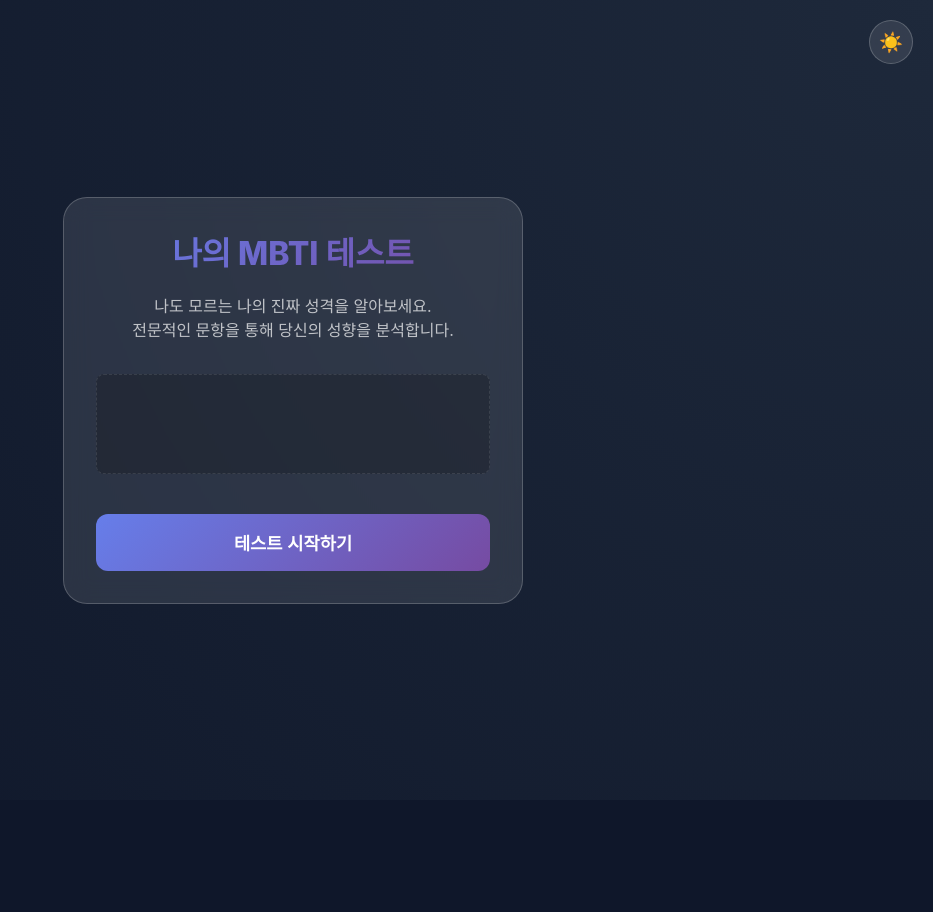
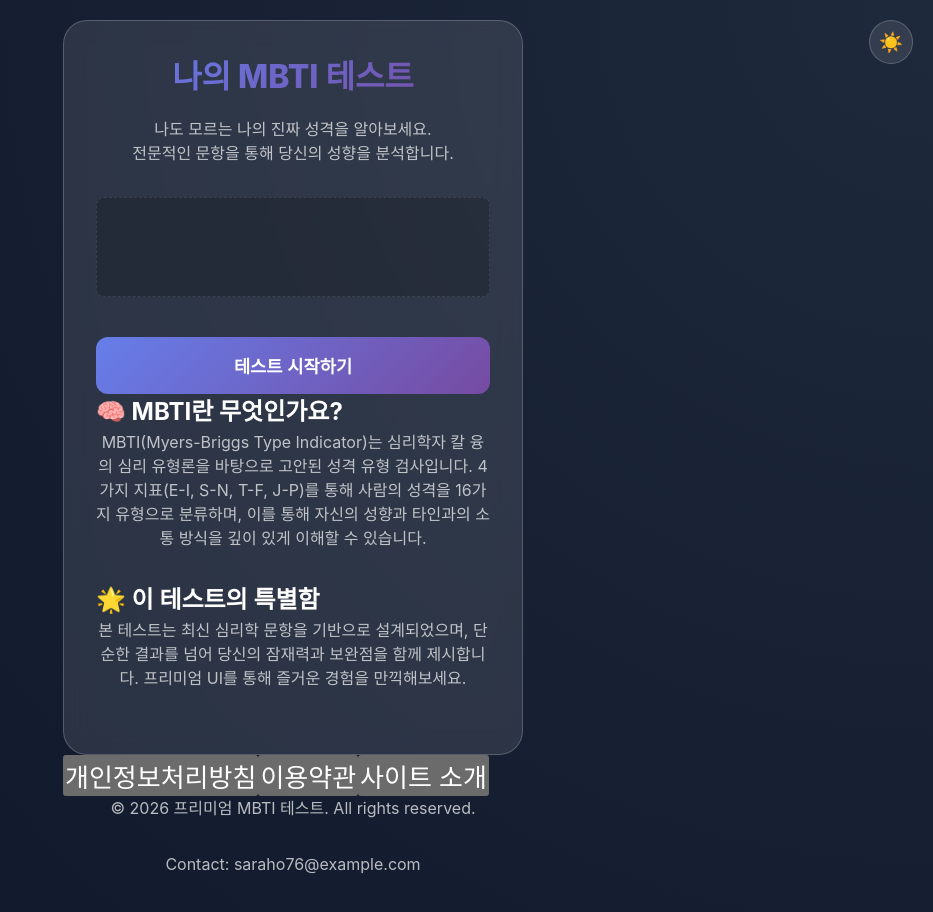
Before and after one commit to saraho76/mbti, a React (Vite) app: page / in a window 1280 px wide. Shown: the top 912 px of the page, without its empty margins (347-1280 px from the left). Before the commit the page ends 800 px from the top, so only its background shows below. Built offline with nearby package versions, Linux system fonts and the light colour scheme.

Commit message:
Optimize for AdSense: High-quality content, Policy pages, and Footer

```diff
--- a/src/App.tsx
+++ b/src/App.tsx
@@ -14,6 +14,7 @@ function App() {
   const [result, setResult] = useState('')
   const [theme, setTheme] = useState<'dark' | 'light'>('dark')
   const [showToast, setShowToast] = useState(false)
+  const [showPolicy, setShowPolicy] = useState<'privacy' | 'terms' | null>(null)
 
   useEffect(() => {
     document.documentElement.setAttribute('data-theme', theme)
@@ -149,6 +150,14 @@ function App() {
               data-full-width-responsive="true"></ins>
           </div>
           <button className="btn-primary" onClick={handleStart}>테스트 시작하기</button>
+
+          <div className="info-content">
+            <h2>🧠 MBTI란 무엇인가요?</h2>
+            <p>MBTI(Myers-Briggs Type Indicator)는 심리학자 칼 융의 심리 유형론을 바탕으로 고안된 성격 유형 검사입니다. 4가지 지표(E-I, S-N, T-F, J-P)를 통해 사람의 성격을 16가지 유형으로 분류하며, 이를 통해 자신의 성향과 타인과의 소통 방식을 깊이 있게 이해할 수 있습니다.</p>
+
+            <h2 style={{ marginTop: '20px' }}>🌟 이 테스트의 특별함</h2>
+            <p>본 테스트는 최신 심리학 문항을 기반으로 설계되었으며, 단순한 결과를 넘어 당신의 잠재력과 보완점을 함께 제시합니다. 프리미엄 UI를 통해 즐거운 경험을 만끽해보세요.</p>
+          </div>
         </div>
       )}
 
@@ -188,7 +197,14 @@ function App() {
             "{mbtiResults[result]?.title}"
           </h2>
 
-          <div className="ad-container">AD 영역 (중간 광고)</div>
+          <div style={{ margin: '20px 0' }}>
+            <ins className="adsbygoogle"
+              style={{ display: 'block' }}
+              data-ad-client="ca-pub-2242605802120236"
+              data-ad-slot="6789012345"
+              data-ad-format="auto"
+              data-full-width-responsive="true"></ins>
+          </div>
 
           <div className="result-content">
             <p className="description">{mbtiResults[result]?.description}</p>
@@ -231,9 +247,56 @@ function App() {
           </div>
 
           <button className="btn-primary" onClick={reset}>🔄 다시 테스트하기</button>
-          <div className="ad-container">AD 영역 (하단 광고)</div>
+          <div style={{ marginTop: '20px' }}>
+            <ins className="adsbygoogle"
+              style={{ display: 'block' }}
+              data-ad-client="ca-pub-2242605802120236"
+              data-ad-slot="7890123456"
+              data-ad-format="auto"
+              data-full-width-responsive="true"></ins>
+          </div>
         </div>
       )}
+      {showPolicy && (
+        <div className="glass-card policy-card" style={{ marginTop: '20px' }}>
+          <div style={{ display: 'flex', justifyContent: 'space-between', alignItems: 'center', marginBottom: '15px' }}>
+            <h2 style={{ fontSize: '1.2rem', margin: 0 }}>{showPolicy === 'privacy' ? '🛡️ 개인정보처리방침' : '📜 이용약관'}</h2>
+            <button onClick={() => setShowPolicy(null)} style={{ background: 'none', border: 'none', color: 'var(--text-primary)', fontSize: '1.5rem', cursor: 'pointer' }}>×</button>
+          </div>
+          <div className="policy-content">
+            {showPolicy === 'privacy' ? (
+              <>
+                <p>본 사이트는 사용자의 개인정보를 소중히 다룸니다.</p>
+                <h3>1. 개인정보 수집 항목</h3>
+                <p>본 사이트는 별도의 회원가입 없이 이용 가능하며, 어떠한 개인정보(이름, 이메일 등)도 서버에 저장하지 않습니다.</p>
+                <h3>2. 쿠키 사용 및 광고</h3>
+                <p>구글 애드센스 등 제3자 광고주는 사용자의 방문 기록을 바탕으로 맞춤형 광고를 제공하기 위해 쿠키를 사용할 수 있습니다.</p>
+                <h3>3. 데이터 보안</h3>
+                <p>테스트 결과는 사용자의 기기에만 임시 저장되며, 외부로 전송되지 않습니다.</p>
+              </>
+            ) : (
+              <>
+                <h3>1. 서비스 목적</h3>
+                <p>본 서비스는 성격 유형 파악을 돕는 엔터테인먼트 콘텐츠를 제공합니다.</p>
+                <h3>2. 책임의 한계</h3>
+                <p>본 테스트 결과는 참고용일 뿐이며, 의학적 또는 전문적 진단을 대신할 수 없습니다.</p>
+                <h3>3. 이용 주의사항</h3>
+                <p>타인의 결과를 비하하거나 상업적으로 재배포하는 행위를 금지합니다.</p>
+              </>
+            )}
+          </div>
+        </div>
+      )}
+
+      <footer className="footer">
+        <div className="footer-links">
+          <button onClick={() => setShowPolicy('privacy')}>개인정보처리방침</button>
+          <button onClick={() => setShowPolicy('terms')}>이용약관</button>
+          <button onClick={() => { setStep('START'); window.scrollTo(0, 0); }}>사이트 소개</button>
+        </div>
+        <p>© 2026 프리미엄 MBTI 테스트. All rights reserved.</p>
+        <p style={{ marginTop: '5px' }}>Contact: saraho76@example.com</p>
+      </footer>
     </div>
   )
 }
```
